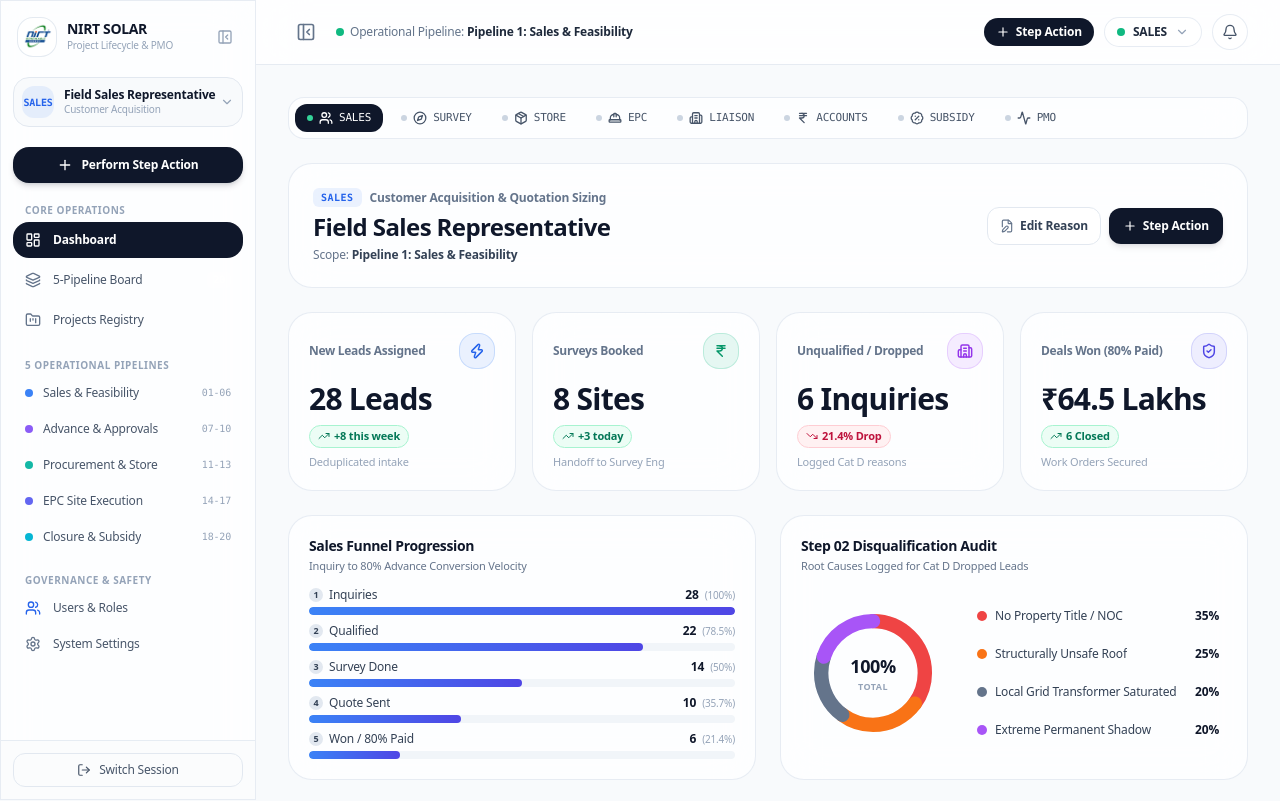
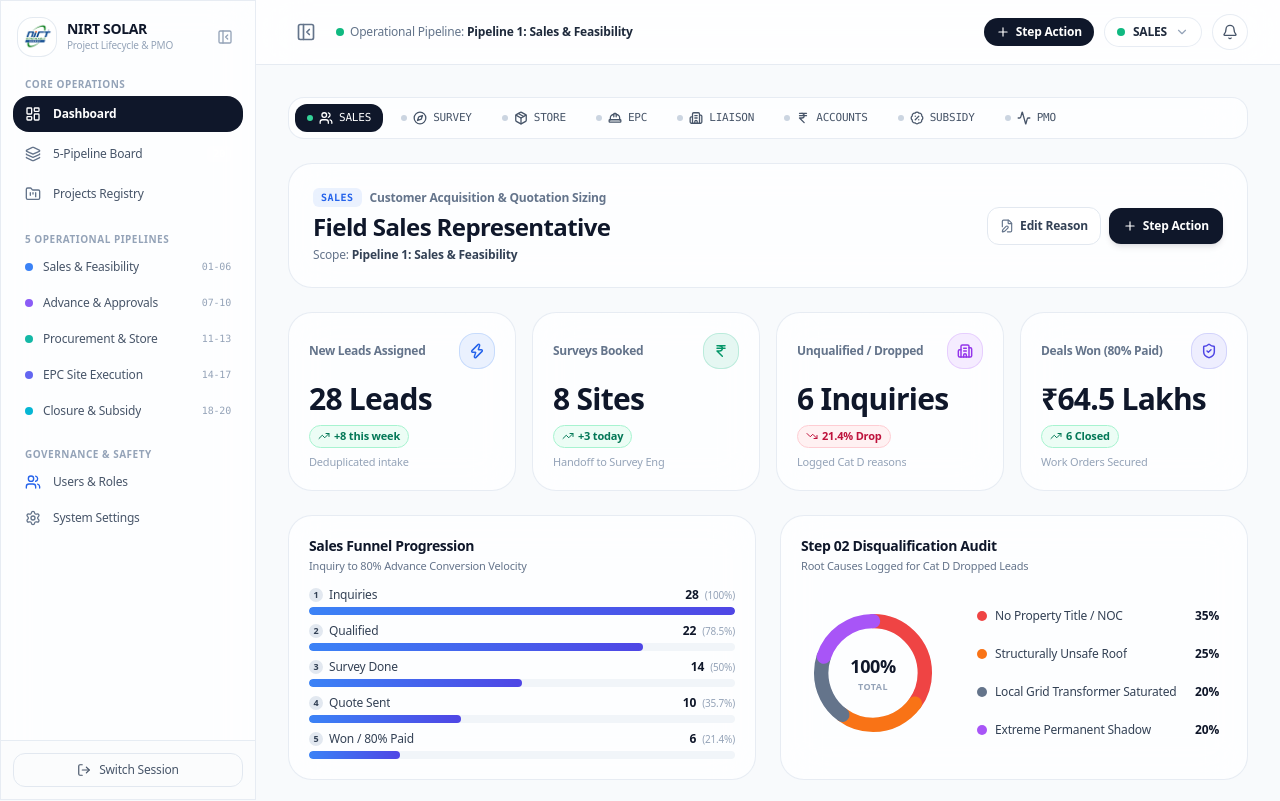
Before and after one commit to Unavee/nirt_UI, a React (Vite) app: page / in a window 1280 px wide. Shown: the top 801 px of the page. Built offline with nearby package versions, Linux system fonts and the light colour scheme.

Commit message:
refactor(sidebar): remove switch roles card and perform step action button to streamline sidebar navigation

```diff
--- a/src/components/Sidebar.jsx
+++ b/src/components/Sidebar.jsx
@@ -16,15 +16,12 @@ import {
   PanelLeftClose,
   PanelLeftOpen
 } from "lucide-react";
-import { QuickActionSheet } from "@/components/dashboard/QuickActionSheet";
 
 export default function Sidebar() {
   const location = useLocation();
   const pathname = location.pathname;
   const { activeRole, switchRole, allRoles, canViewAudit } = useRole();
   const { isCollapsed, toggleSidebar } = useSidebar();
-  const [isRoleDropdownOpen, setIsRoleDropdownOpen] = useState(false);
-  const [isActionSheetOpen, setIsActionSheetOpen] = useState(false);
 
   const mainNavigation = [
     { label: "Dashboard", href: "/", icon: LayoutDashboard },
@@ -90,88 +87,6 @@ export default function Sidebar() {
               )}
             </button>
           </div>
-
-          {/* Active Role Selector Card */}
-          <div className="relative">
-            <button
-              onClick={() => setIsRoleDropdownOpen(!isRoleDropdownOpen)}
-              className={`apple-button w-full p-2 rounded-2xl bg-slate-50 border border-slate-200 hover:border-slate-300 text-left transition-all flex items-center justify-between group ${
-                isCollapsed ? "justify-center" : ""
-              }`}
-              title={isCollapsed ? `${activeRole.title} (Click to switch)` : ""}
-            >
-              <div className="flex items-center space-x-2.5 min-w-0">
-                <div className={`w-8 h-8 rounded-xl flex items-center justify-center text-[10px] font-black uppercase font-mono shrink-0 shadow-2xs ${activeRole.badgeColor}`}>
-                  {activeRole.shortCode}
-                </div>
-                {!isCollapsed && (
-                  <div className="min-w-0 animate-in fade-in duration-200">
-                    <span className="text-xs font-bold text-slate-900 block truncate leading-tight">
-                      {activeRole.title.split("/")[0]}
-                    </span>
-                    <span className="text-[10px] text-slate-400 block truncate">
-                      {activeRole.department.split("&")[0]}
-                    </span>
-                  </div>
-                )}
-              </div>
-              {!isCollapsed && (
-                <ChevronDown className="w-3.5 h-3.5 text-slate-400 group-hover:text-slate-600 shrink-0 ml-1" />
-              )}
-            </button>
-
-            {/* Apple Role Dropdown */}
-            {isRoleDropdownOpen && (
-              <>
-                <div
-                  className="fixed inset-0 z-30"
-                  onClick={() => setIsRoleDropdownOpen(false)}
-                />
-                <div className="absolute left-0 mt-2 w-72 bg-white/95 backdrop-blur-2xl rounded-2xl shadow-2xl border border-slate-200/90 py-1.5 z-40 max-h-64 overflow-y-auto animate-in zoom-in-95 duration-150">
-                  <span className="px-3 py-1 text-[9px] font-bold text-slate-400 uppercase tracking-wider block">
-                    Switch Active Role (8 Roles)
-                  </span>
-                  {allRoles.filter((r) => r.id !== "managing_director").map((role) => {
-                    const isCur = activeRole.id === role.id;
-                    return (
-                      <button
-                        key={role.id}
-                        onClick={() => {
-                          switchRole(role.id);
-                          setIsRoleDropdownOpen(false);
-                        }}
-                        className={`w-full text-left px-3 py-2 flex items-center justify-between text-xs transition-colors ${
-                          isCur ? "bg-slate-100 font-bold text-slate-900" : "text-slate-600 hover:bg-slate-50"
-                        }`}
-                      >
-                        <div className="truncate mr-2">
-                          <span className="block font-medium text-slate-900 leading-tight">
-                            {role.title.split("/")[0]}
-                          </span>
-                          <span className="text-[10px] text-slate-400 block truncate">
-                            {role.department}
-                          </span>
-                        </div>
-                        {isCur && <span className="w-2 h-2 rounded-full bg-emerald-500 shrink-0" />}
-                      </button>
-                    );
-                  })}
-                </div>
-              </>
-            )}
-          </div>
-
-          {/* Quick Action Button */}
-          <button
-            onClick={() => setIsActionSheetOpen(true)}
-            className={`apple-button w-full py-2.5 px-3 rounded-2xl text-xs font-semibold bg-slate-900 hover:bg-black text-white shadow-md shadow-slate-900/15 flex items-center justify-center transition-all ${
-              isCollapsed ? "p-2.5" : "space-x-2"
-            }`}
-            title="Perform Step Action"
-          >
-            <Plus className="w-4 h-4" />
-            {!isCollapsed && <span>Perform Step Action</span>}
-          </button>
 
           {/* Main Navigation Group */}
           <div className="space-y-1">
@@ -315,11 +230,6 @@ export default function Sidebar() {
 
       </aside>
 
-      {/* Floating Action Sheet for Steps */}
-      <QuickActionSheet
-        isOpen={isActionSheetOpen}
-        onClose={() => setIsActionSheetOpen(false)}
-      />
-    </>
+      </>
   );
 }
```
